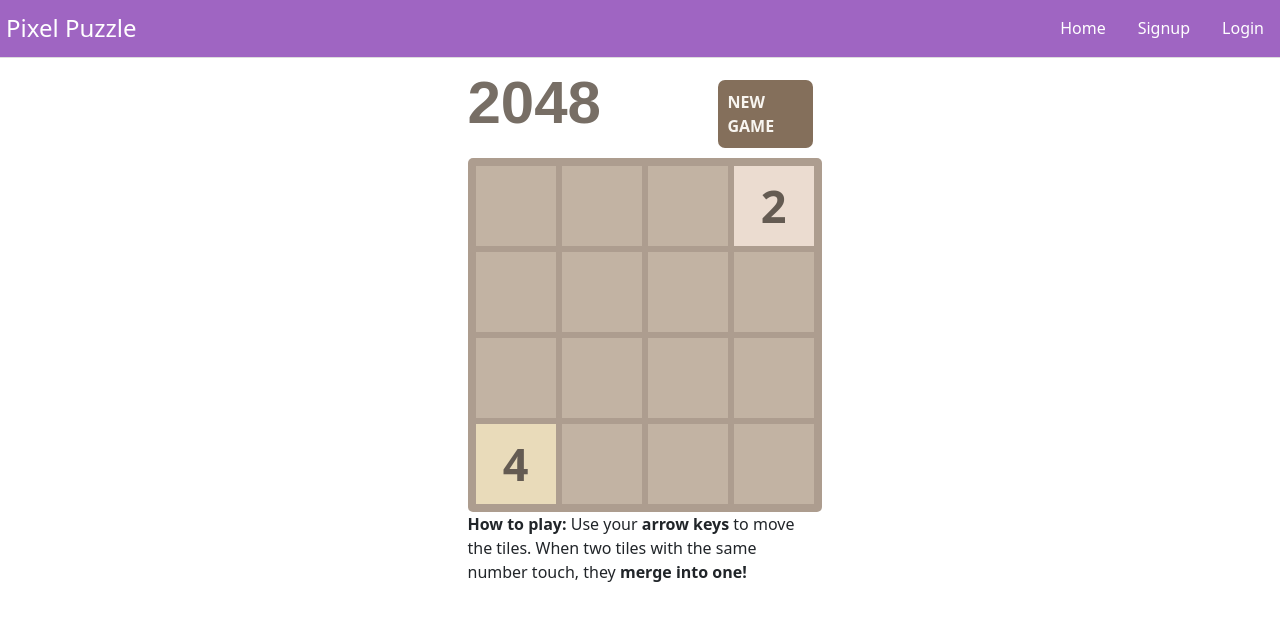
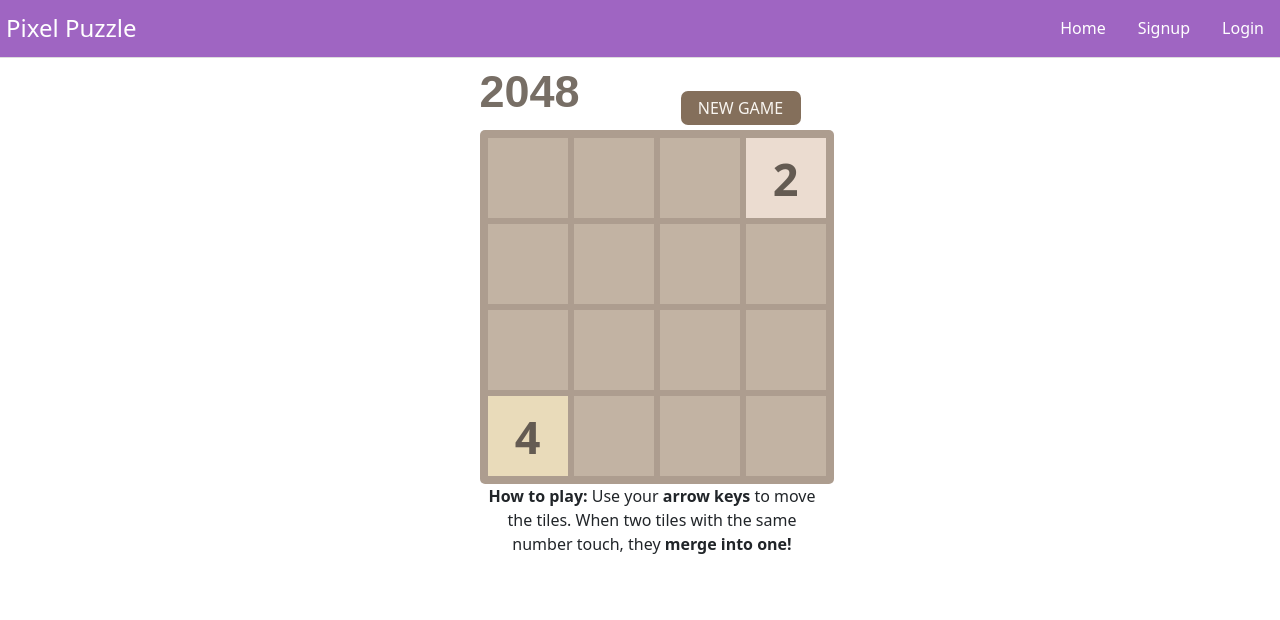
Before and after one commit to rkemmey/group_project, a React (Vite) app in the folder front_end/: page /2048 in a window 1280 px wide. Shown: the top 620 px of the page. Built offline with nearby package versions, Linux system fonts and the light colour scheme.

Commit message:
2048 styling

```diff
--- a/front_end/src/App.css
+++ b/front_end/src/App.css
@@ -173,41 +173,99 @@
     font-size: 0.7rem;
   }
 
-  /* .board {
-    width: 400px;
-    margin: 40px auto;
-    background: #bbada0;
-    padding: 10px;
-    border-radius: 10px;
-  }
+  /* 2048 css */
+.game-2048 .container {
+  width: 345px;
+  margin: auto;
+}
 
-  .board-row {
-    display: flex;
-  }
+.game-2048 .header {
+  display: flex;
+}
 
-  .tile {
-    width: 90px;
-    height: 90px;
-    margin: 5px;
-    background: #cdc1b4;
-    font-size: 24px;
-    font-weight: bold;
-    color: #776e65;
-    display: flex;
-    align-items: center;
-    justify-content: center;
-    border-radius: 5px;
-  }
+.game-2048 .title {
+  font-family: sans-serif;
+  flex: 1;
+  font-weight: 700;
+  font-size: 45px;
+  color: #776e65;
+}
 
-  /* Sample tile color styles */
-  .tile-2 { background: #eee4da; }
-  .tile-4 { background: #ede0c8; }
-  .tile-8 { background: #f2b179; color: white; }
-  .tile-16 { background: #f59563; color: white; }
-  .tile-32 { background: #f67c5f; color: white; }
-  .tile-64 { background: #f65e3b; color: white; }
-  .tile-128 { background: #edcf72; color: white; }
-  .tile-256 { background: #edcc61; color: white; }
-  .tile-512 { background: #edc850; color: white; }
-  .tile-1024 { background: #edc53f; color: white; }
-  .tile-2048 { background: #edc22e; color: white; }
+.game-2048 .button-container {
+  flex: 1;
+  margin-top: auto;
+}
+
+.game-2048 .new-game-button {
+  padding: 5px;
+  background: #846f5b;
+  color: #f8f5f0;
+  width: 120px;
+  border-radius: 7px;
+  font-weight: 500;
+  margin-left: auto;
+  margin-bottom: auto;
+  cursor: pointer;
+  text-align: center;
+}
+
+.game-2048 .board-wrapper {
+  background: #ad9d8f;
+  width: max-content;
+  height: max-content;
+  margin: auto;
+  padding: 5px;
+  border-radius: 5px;
+  margin-top: 5px;
+  position: relative;
+}
+
+.game-2048 .game-over-overlay {
+  position: absolute;
+  height: 100%;
+  width: 100%;
+  left: 0;
+  top: 0;
+  border-radius: 5px;
+  background: rgba(238, 228, 218, 0.5);
+  display: flex;
+  justify-content: center;
+  align-items: center;
+}
+
+.game-2048 .game-over-title {
+  font-size: 30px;
+  font-family: sans-serif;
+  font-weight: 900;
+  color: #776e65;
+  text-align: center;
+}
+
+.game-2048 .try-again-button {
+  padding: 10px;
+  background: #846f5b;
+  color: #f8f5f0;
+  width: 80px;
+  border-radius: 7px;
+  font-weight: 900;
+  cursor: pointer;
+  margin: 20px auto 0 auto;
+  text-align: center;
+}
+
+.game-2048 .block {
+  height: 80px;
+  width: 80px;
+  background: lightgray;
+  margin: 3px;
+  display: flex;
+  justify-content: center;
+  align-items: center;
+  font-size: 45px;
+  font-weight: 800;
+}
+
+.game-2048 .game-explanation {
+  width: inherit;
+  text-align: center;
+}
--- a/front_end/src/components/TwoFourGame.jsx
+++ b/front_end/src/components/TwoFourGame.jsx
@@ -319,170 +319,72 @@ function TwoFourGame() {
   useEvent("keydown", handleKeyDown);
 
   return (
-      <div
-        style={{
-          width: 345,
-          margin: "auto",
-        }}
-      >
-        <div style={{ display: "flex" }}>
-          <div
-            style={{
-              fontFamily: "sans-serif",
-              flex: 1,
-              fontWeight: "700",
-              fontSize: 60,
-              color: "#776e65",
-            }}
-          >
-            2048
-          </div>
-          <div
-            style={{
-              flex: 1,
-              marginTop: "auto",
-            }}
-          >
-            <div onClick={resetGame} style={style.newGameButton}>
-              NEW GAME
+    <div className="game-2048">
+    <div className="container">
+      <div className="header">
+        <div className="title">2048</div>
+        <div className="button-container">
+          <div onClick={resetGame} className="new-game-button">NEW GAME</div>
         </div>
       </div>
-        </div>
-        <div
-          style={{
-            background: "#AD9D8F",
-            width: "max-content",
-            height: "max-content",
-            margin: "auto",
-            padding: 5,
-            borderRadius: 5,
-            marginTop: 10,
-            position: "relative",
-          }}
-        >
+
+      <div className="board-wrapper">
         {gameOver && (
-            <div style={style.gameOverOverlay}>
+          <div className="game-over-overlay">
             <div>
-                <div
-                  style={{
-                    fontSize: 30,
-                    fontFamily: "sans-serif",
-                    fontWeight: "900",
-                    color: "#776E65",
-                  }}
-                >
-                  Game Over
-                </div>
-                <div>
-                  <div
-                    style={{
-                      flex: 1,
-                      marginTop: "auto",
-                    }}
-                  >
-                    <div onClick={resetGame} style={style.tryAgainButton}>
+              <div className="game-over-title">Game Over</div>
+              <div className="button-container">
+                <div onClick={resetGame} className="try-again-button">
                   Try Again
                 </div>
               </div>
             </div>
           </div>
-            </div>
         )}
+
         <Swipe
-            onSwipeDown={() => {
-              swipeDown();
-            }}
-            onSwipeLeft={() => swipeLeft()}
-            onSwipeRight={() => swipeRight()}
-            onSwipeUp={() => swipeUp()}
-            style={{ overflowY: "hidden" }}
+          onSwipeDown={swipeDown}
+          onSwipeLeft={swipeLeft}
+          onSwipeRight={swipeRight}
+          onSwipeUp={swipeUp}
+          style={{ overflowY: 'hidden' }}
         >
-            {data.map((row, oneIndex) => {
-              return (
+          {data.map((row, oneIndex) => (
             <div style={{ display: "flex" }} key={oneIndex}>
               {row.map((digit, index) => (
                 <Block num={digit} key={index} />
               ))}
             </div>
-              );
-            })}
+          ))}
         </Swipe>
       </div>
 
-        <div style={{ width: "inherit" }}>
-          <p className="game-explanation">
-            <strong className="important">How to play:</strong> Use your{" "}
+      <div className="game-explanation">
+        <p>
+          <strong>How to play:</strong> Use your{" "}
           <strong>arrow keys</strong> to move the tiles. When two tiles with
           the same number touch, they <strong>merge into one!</strong>
         </p>
+      </div>
     </div>
     </div>
   );
 }
 
 const Block = ({ num }) => {
-  const { blockStyle } = style;
-
   return (
+    <div className="game-2048">
     <div
+      className="block"
       style={{
-        ...blockStyle,
         background: getColors(num),
-        color: num === 2 || num === 4 ? "#645B52" : "#F7F4EF",
+        color: num === 2 || num === 4 ? '#645B52' : '#F7F4EF',
       }}
     >
       {num !== 0 ? num : ""}
     </div>
+    </div>
   );
 };
 
-const style = {
-  blockStyle: {
-    height: 80,
-    width: 80,
-    background: "lightgray",
-    margin: 3,
-    display: "flex",
-    justifyContent: "center",
-    alignItems: "center",
-    fontSize: 45,
-    fontWeight: "800",
-    color: "white",
-  },
-  newGameButton: {
-    padding: 10,
-    background: "#846F5B",
-    color: "#F8F5F0",
-    width: 95,
-    borderRadius: 7,
-    fontWeight: "900",
-    marginLeft: "auto",
-    marginBottom: "auto",
-    cursor: "pointer",
-  },
-  tryAgainButton: {
-    padding: 10,
-    background: "#846F5B",
-    color: "#F8F5F0",
-    width: 80,
-    borderRadius: 7,
-    fontWeight: "900",
-    cursor: "pointer",
-    margin: "auto",
-    marginTop: 20,
-  },
-  gameOverOverlay: {
-    position: "absolute",
-    height: "100%",
-    width: "100%",
-    left: 0,
-    top: 0,
-    borderRadius: 5,
-    background: "rgba(238,228,218,.5)",
-    display: "flex",
-    justifyContent: "center",
-    alignItems: "center",
-  },
-};
-
 export default TwoFourGame;
```
Lines whose indentation alone changed are shown as unchanged.
